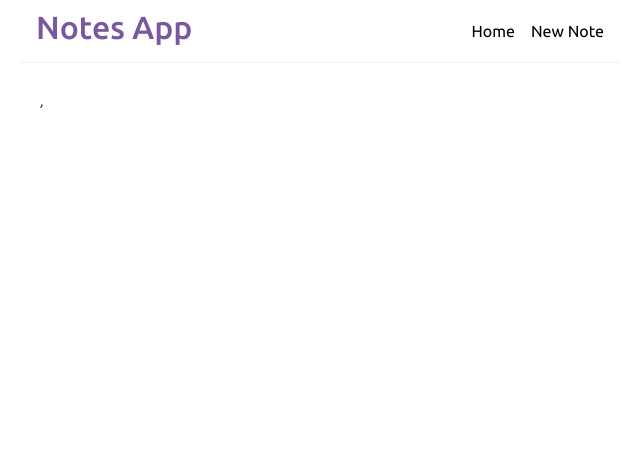
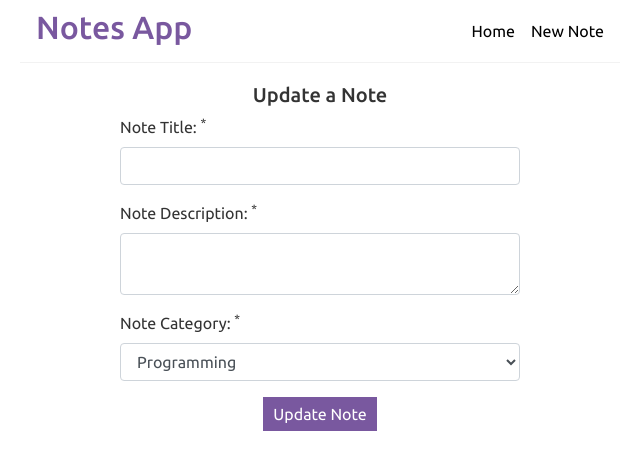
Before and after one commit to ajaikamble10/reactnotesfront, a React (Create React App) app: page /notes/edit/1 in a window 1280 px wide. Shown: the top 470 px of the page, without its empty margins (320-960 px from the left). Built offline with nearby package versions, Linux system fonts and the light colour scheme; no server answers.

Commit message:
final changes commited

```diff
--- a/package.json
+++ b/package.json
@@ -8,8 +8,10 @@
     "@testing-library/user-event": "^13.5.0",
     "axios": "^0.27.2",
     "bootstrap": "^4.6.2",
+    "moment": "^2.29.4",
     "react": "^18.2.0",
     "react-dom": "^18.2.0",
+    "react-moment": "^1.1.2",
     "react-router-dom": "^5.2.0",
     "react-scripts": "5.0.1",
     "web-vitals": "^2.1.4"
--- a/src/App.js
+++ b/src/App.js
@@ -16,6 +16,7 @@ function App() {
           <Switch>
             <Route exact path="/" component={NotesList} />
             <Route path="/add" component={AddNote} />
+            <Route path="/notes/edit/:id" component={AddNote} />
             <Route path="/notes/:id" component={NoteDetails} />
             <Route path="*" component={NotFound} />
           </Switch>
--- a/src/components/AddNote.js
+++ b/src/components/AddNote.js
@@ -1,5 +1,5 @@
-import { useState } from "react";
-import { useHistory } from "react-router-dom";
+import { useEffect, useState } from "react";
+import { useHistory, useParams } from "react-router-dom";
 import NotesService from "../services/NotesService";
 
 const AddNote = () => {
@@ -7,10 +7,21 @@ const AddNote = () => {
   const [body, setBody] = useState("");
   const [category, setCategory] = useState("programming");
   const history = useHistory();
+  const { id } = useParams();
+
   const saveNote = (e) => {
     e.preventDefault();
-    const note = { title, body, category };
-
+    const note = { title, body, category, id };
+    if (id) {
+      NotesService.update(note)
+        .then((response) => {
+          console.log("Note Updated Successfully.", response.data);
+          history.push("/");
+        })
+        .catch((error) => {
+          console.log("something went wrong.", error);
+        });
+    } else {
       NotesService.create(note)
         .then((response) => {
           console.log("Note Added Successfully", response.data);
@@ -19,9 +30,27 @@ const AddNote = () => {
         .catch((error) => {
           console.log("Something went wrong", console.error());
         });
+    }
   };
+
+  useEffect(() => {
+    if (id) {
+      NotesService.get(id)
+        .then((note) => {
+          setTitle(note.data.title);
+          setBody(note.data.body);
+          setCategory(note.data.category);
+        })
+        .catch((error) => {
+          console.log("something went wrong...", error);
+        });
+    }
+  }, []);
   return (
     <div className="create">
+      <div className="text-center">
+        <h5>{id ? "Update a Note" : "Add a New Note"}</h5>
+      </div>
       <form>
         <div className="form-group">
           <label htmlFor="title">
@@ -63,7 +92,9 @@ const AddNote = () => {
           </select>
         </div>
         <div className="text-center">
-          <button onClick={(e) => saveNote(e)}>Add Note</button>
+          <button onClick={(e) => saveNote(e)}>
+            {id ? "Update Note" : "Add Note"}
+          </button>
         </div>
       </form>
     </div>
--- a/src/components/NoteDetails.js
+++ b/src/components/NoteDetails.js
@@ -1,11 +1,12 @@
 import { useEffect, useState } from "react";
-import { useParams } from "react-router-dom";
+import { useHistory, useParams } from "react-router-dom";
+import Moment from "react-moment";
 import NotesService from "../services/NotesService";
 
 const NoteDetails = () => {
   const { id } = useParams();
   const [currentNote, setCurrentNote] = useState("");
-
+  const history = useHistory();
   useEffect(() => {
     NotesService.get(id)
       .then((note) => {
@@ -15,17 +16,39 @@ const NoteDetails = () => {
         console.log("Something went wrong...", console.error());
       });
   });
+
+  const handleDelete = (e) => {
+    NotesService.remove(id)
+      .then((response) => {
+        history.push("/");
+      })
+      .catch((error) => {
+        console.log("something went wrong", error);
+      });
+  };
+
+  const handleUpdate = () => {
+    history.push(`/notes/edit/${id}`);
+  };
   return (
+    currentNote && (
       <div className="note-details main-content">
         <article>
           <h5 className="text-capitalize primary-color">{currentNote.title}</h5>
           <div className="mb-3 font-italic metadata">
-          <span>{currentNote.updatedAt}</span>
+            <Moment fromNow>{currentNote.updatedAt}</Moment>
             <span className="text-capitalize">, {currentNote.category}</span>
           </div>
           <div className="mb-3">{currentNote.body}</div>
         </article>
+        <button className="ml-2" onClick={handleUpdate}>
+          Update
+        </button>
+        <button className="ml-2" onClick={handleDelete}>
+          Delete
+        </button>
       </div>
+    )
   );
 };
 export default NoteDetails;
--- a/src/components/NotesList.js
+++ b/src/components/NotesList.js
@@ -1,4 +1,5 @@
 import { useEffect, useState } from "react";
+import Moment from "react-moment";
 import { Link } from "react-router-dom";
 import NotesService from "../services/NotesService";
 
@@ -25,7 +26,9 @@ const NotesList = () => {
             <div key={note.id} className="notes-preview mt-3">
               <Link to={`/notes/${note.id}`}>
                 <h5 className="primary-color text-capitalize">{note.title}</h5>
-                <p>{note.body}</p>
+                <Moment fromNow className="text-italic">
+                  {note.updatedAt}
+                </Moment>
               </Link>
             </div>
           ))
--- a/src/services/NotesService.js
+++ b/src/services/NotesService.js
@@ -11,4 +11,12 @@ const create = (data) => {
 const get = (id) => {
   return httpClient.get(`/notes/${id}`);
 };
-export default { getAll, create, get };
+
+const remove = (id) => {
+  return httpClient.delete(`/notes/${id}`);
+};
+
+const update = (data) => {
+  return httpClient.put(`/notes`, data);
+};
+export default { getAll, create, get, remove, update };
```
Also changed, not shown: 1 other file (tests, documents, lock files or other folders). Lines whose indentation alone changed are shown as unchanged.
